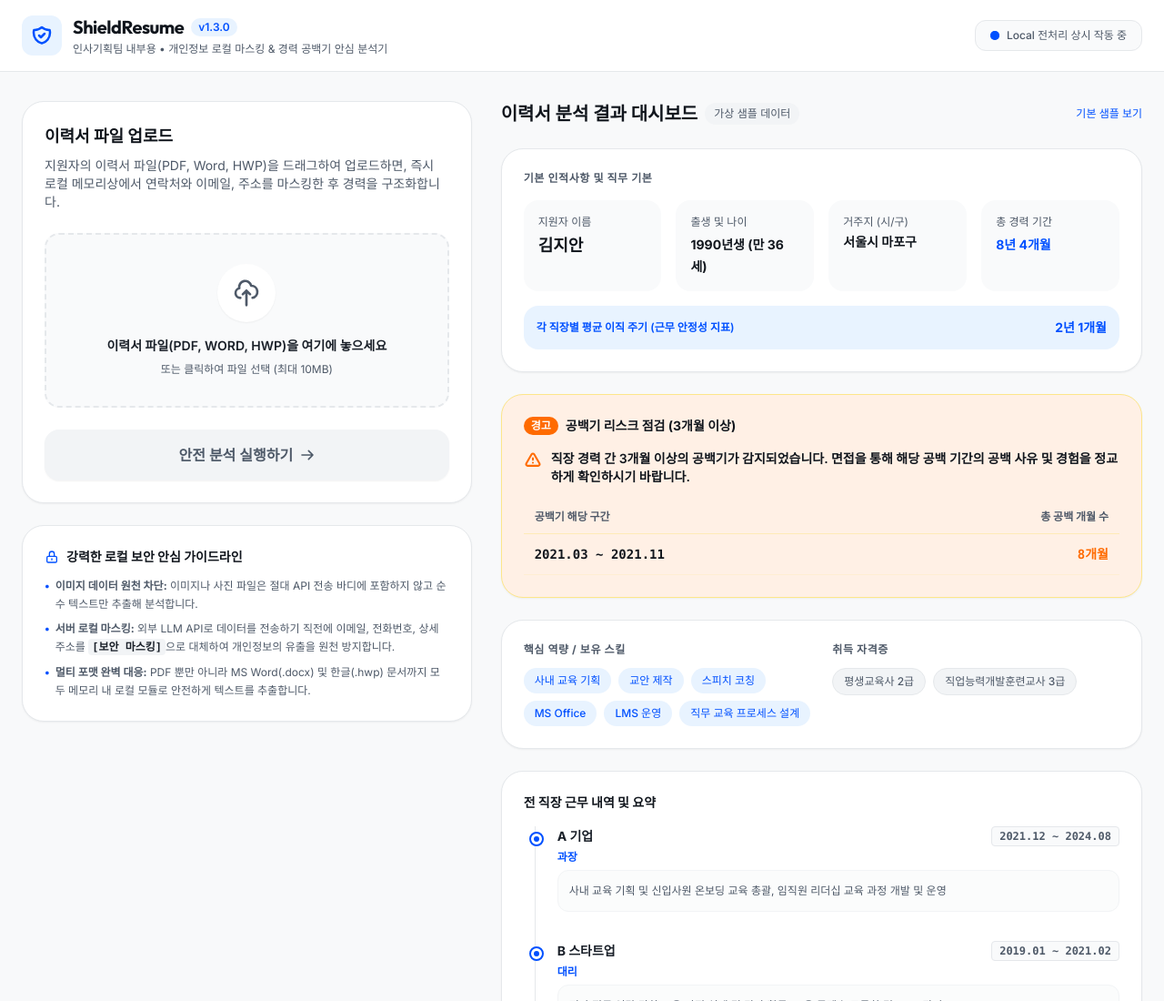
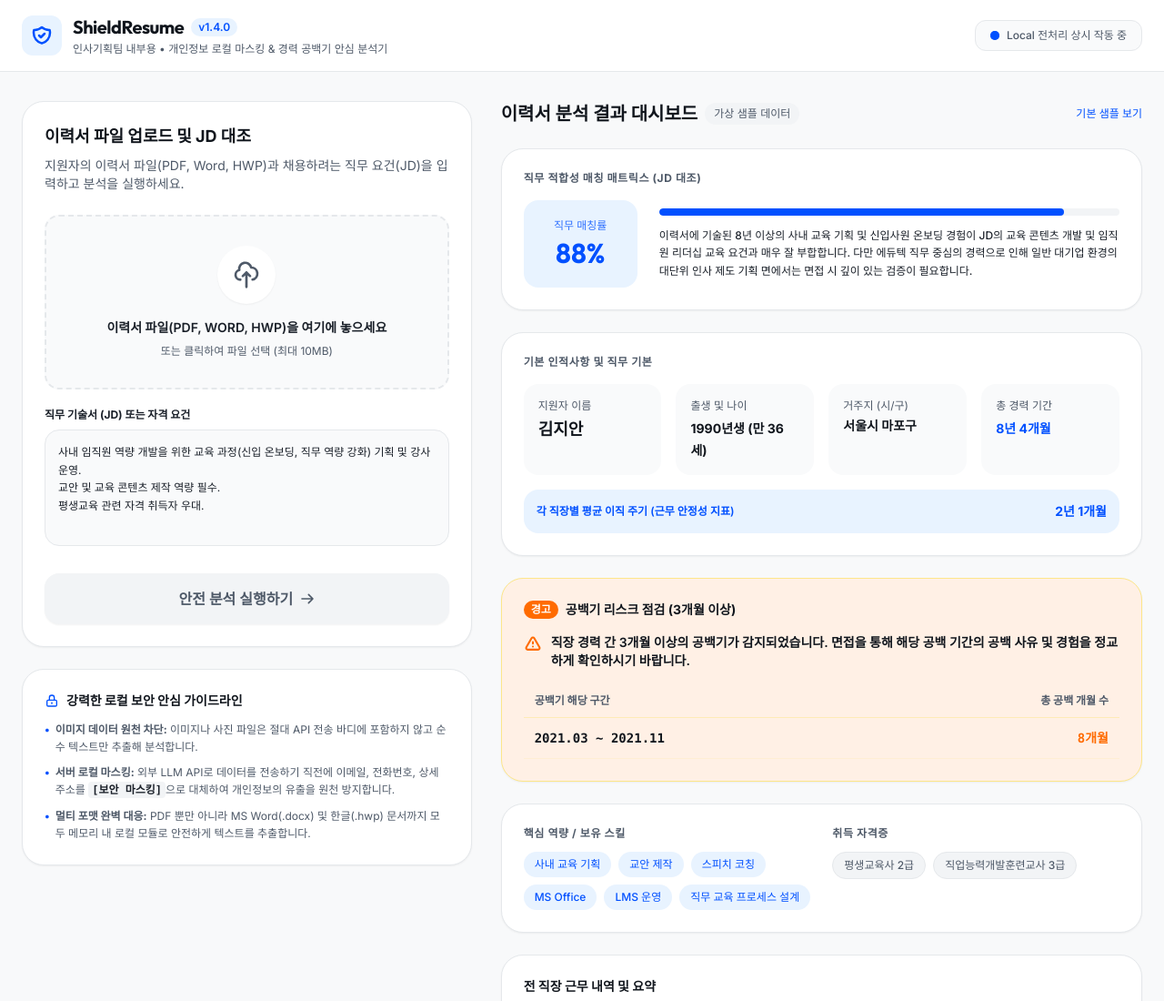
Before and after one commit to tnwjd028-dev/hr-resume-analyzer, a website: page index.html in a window 1280 px wide. Shown: the top 1100 px of the page at 91% size. Drawn offline with nearby package versions, Linux system fonts and the light colour scheme; no server answers.

Commit message:
feat: complete secure resume analyzer release

```diff
--- a/index.html
+++ b/index.html
@@ -73,7 +73,7 @@
         <div>
           <div class="flex items-center gap-2">
             <h1 class="text-xl font-bold tracking-tight text-toss-gray900 font-outfit">ShieldResume</h1>
-            <span class="px-2 py-0.5 text-xs font-semibold bg-toss-lightBlue text-toss-blue rounded-full">v1.3.0</span>
+            <span class="px-2 py-0.5 text-xs font-semibold bg-toss-lightBlue text-toss-blue rounded-full">v1.4.0</span>
           </div>
           <p class="text-xs text-toss-gray600 mt-0.5">인사기획팀 내부용 • 개인정보 로컬 마스킹 & 경력 공백기 안심 분석기</p>
         </div>
@@ -115,8 +115,8 @@
 
         <!-- Upload Card -->
         <div class="bg-white border border-toss-gray200 rounded-3xl p-6 shadow-sm">
-          <h2 class="text-lg font-bold text-toss-gray900 mb-2">이력서 파일 업로드</h2>
-          <p class="text-sm text-toss-gray600 mb-6">지원자의 이력서 파일(PDF, Word, HWP)을 드래그하여 업로드하면, 즉시 로컬 메모리상에서 연락처와 이메일, 주소를 마스킹한 후 경력을 구조화합니다.</p>
+          <h2 class="text-lg font-bold text-toss-gray900 mb-2">이력서 파일 업로드 및 JD 대조</h2>
+          <p class="text-sm text-toss-gray600 mb-6">지원자의 이력서 파일(PDF, Word, HWP)과 채용하려는 직무 요건(JD)을 입력하고 분석을 실행하세요.</p>
 
           <!-- Drag & Drop Zone -->
           <div id="dropZone" class="border-2 border-dashed border-toss-gray200 hover:border-toss-blue bg-toss-gray50 hover:bg-toss-lightBlue rounded-2xl p-8 flex flex-col items-center justify-center text-center cursor-pointer transition-all duration-200">
@@ -140,6 +140,12 @@
               <span id="fileNameSpan" class="text-xs font-semibold text-toss-gray800 truncate">resume.docx</span>
             </div>
             <button id="removeFileBtn" class="text-toss-gray600 hover:text-red-500 p-1 text-xs">삭제</button>
+          </div>
+
+          <!-- Job Description (JD) Input Area -->
+          <div class="mt-5">
+            <label for="jdInput" class="block text-xs font-bold text-toss-gray800 mb-2">직무 기술서 (JD) 또는 자격 요건</label>
+            <textarea id="jdInput" rows="5" class="w-full p-3.5 text-xs bg-toss-gray50 border border-toss-gray200 rounded-2xl focus:border-toss-blue focus:outline-none resize-none custom-scrollbar leading-relaxed font-sans" placeholder="이곳에 채용 공고나 필수 자격 요건을 입력하세요."></textarea>
           </div>
 
           <button id="analyzeBtn" disabled class="w-full mt-6 py-4 bg-toss-gray200 text-toss-gray600 hover:bg-toss-darkBlue hover:text-white disabled:bg-toss-gray100 disabled:text-toss-gray600 disabled:cursor-not-allowed font-semibold rounded-2xl transition-all duration-200 flex items-center justify-center gap-2 shadow-sm">
@@ -236,6 +242,28 @@
             <span id="dashboardModeBadge" class="text-xs font-normal bg-toss-gray200 text-toss-gray600 px-2.5 py-1 rounded-full">가상 샘플 데이터</span>
           </h2>
           <button id="resetDemoBtn" class="text-xs font-medium text-toss-blue hover:underline">기본 샘플 보기</button>
+        </div>
+
+        <!-- 0. 직무 기술서 (JD) 매칭률 카드 -->
+        <div id="jdMatchCard" class="bg-white border border-toss-gray200 rounded-3xl p-6 shadow-sm">
+          <h3 class="text-xs font-bold text-toss-gray600 uppercase tracking-wider mb-4">직무 적합성 매칭 매트릭스 (JD 대조)</h3>
+          <div class="flex flex-col sm:flex-row items-stretch gap-6">
+            <!-- Gauge circle or bold text representation -->
+            <div class="flex flex-col items-center justify-center bg-toss-lightBlue text-toss-blue px-6 py-5 rounded-2xl shrink-0 min-w-[125px]">
+              <span class="text-xs font-medium text-toss-blue/80 block mb-1">직무 매칭률</span>
+              <span id="jdMatchRate" class="text-3xl font-black font-outfit">88%</span>
+            </div>
+
+            <!-- Description and progress indicator -->
+            <div class="flex-1 flex flex-col justify-center">
+              <div class="w-full bg-toss-gray100 rounded-full h-2 mb-3 overflow-hidden">
+                <div id="jdMatchProgress" class="bg-toss-blue h-2 rounded-full transition-all duration-500" style="width: 88%;"></div>
+              </div>
+              <p id="jdMatchReason" class="text-xs text-toss-gray800 font-medium leading-relaxed">
+                이력서에 기술된 8년 이상의 사내 교육 기획 및 신입사원 온보딩 경험이 JD의 교육 콘텐츠 개발 및 임직원 리더십 교육 요건과 매우 잘 부합합니다. 다만 에듀텍 직무 중심의 경력으로 인해 일반 대기업 환경의 대단위 인사 제도 기획 면에서는 면접 시 깊이 있는 검증이 필요합니다.
+              </p>
+            </div>
+          </div>
         </div>
 
         <!-- 1. 기본 인적사항 카드 -->
@@ -347,6 +375,8 @@
       location: "서울시 마포구",
       total_experience: "8년 4개월",
       average_tenure: "2년 1개월",
+      match_rate: "88%",
+      match_reason: "이력서에 기술된 8년 이상의 사내 교육 기획 및 신입사원 온보딩 경험이 JD의 교육 콘텐츠 개발 및 임직원 리더십 교육 요건과 매우 잘 부합합니다. 다만 에듀텍 직무 중심의 경력으로 인해 일반 대기업 환경의 대단위 인사 제도 기획 면에서는 면접 시 깊이 있는 검증이 필요합니다.",
       gap_periods: [
         {
           period: "2021.03 ~ 2021.11",
@@ -395,9 +425,14 @@
     const apiKeyWarning = document.getElementById('apiKeyWarning');
     const dashboardModeBadge = document.getElementById('dashboardModeBadge');
     const resetDemoBtn = document.getElementById('resetDemoBtn');
+    const jdInput = document.getElementById('jdInput');
 
     // State Variables
     let selectedFile = null;
+
+    // Default JD value placeholder
+    const defaultJdExample = "사내 임직원 역량 개발을 위한 교육 과정(신입 온보딩, 직무 역량 강화) 기획 및 강사 운영.\n교안 및 교육 콘텐츠 제작 역량 필수.\n평생교육 관련 자격 취득자 우대.";
+    jdInput.value = defaultJdExample;
 
     // Render Function
     function renderResult(data, isSample = false) {
@@ -407,6 +442,25 @@
       } else {
         dashboardModeBadge.textContent = "실시간 분석 완료";
         dashboardModeBadge.className = "text-xs font-bold bg-toss-lightBlue text-toss-blue px-2.5 py-1 rounded-full";
+      }
+
+      // Render JD Matching Card
+      const jdMatchCard = document.getElementById('jdMatchCard');
+      const jdMatchRate = document.getElementById('jdMatchRate');
+      const jdMatchProgress = document.getElementById('jdMatchProgress');
+      const jdMatchReason = document.getElementById('jdMatchReason');
+
+      if (data.match_rate) {
+        jdMatchCard.classList.remove('hidden');
+        jdMatchRate.textContent = data.match_rate;
+        const pct = parseInt(data.match_rate.replace(/[^0-9]/g, '')) || 0;
+        jdMatchProgress.style.width = `${pct}%`;
+        jdMatchReason.textContent = data.match_reason || '분석 이유 요약이 제공되지 않았습니다.';
+      } else {
+        // Fallback when matching is bypassed
+        jdMatchRate.textContent = '0%';
+        jdMatchProgress.style.width = '0%';
+        jdMatchReason.textContent = '직무 기술서 요건이 입력되지 않았거나 대조되지 않았습니다.';
       }
 
       document.getElementById('resName').textContent = data.name || '-';
@@ -584,7 +638,6 @@
       }
     });
 
-    // 지원되는 확장자 목록 검증 스크립트 업데이트
     function handleFileSelect(file) {
       const fileName = file.name;
       const ext = fileName.split('.').pop().toLowerCase();
@@ -617,6 +670,7 @@
     }
 
     resetDemoBtn.addEventListener('click', () => {
+      jdInput.value = defaultJdExample;
       renderResult(sampleData, true);
     });
 
@@ -626,6 +680,7 @@
 
       const formData = new FormData();
       formData.append('resume', selectedFile);
+      formData.append('jdText', jdInput.value); // JD 데이터 전송 추가
 
       processingCard.classList.remove('hidden');
       setStepState(1, 'active', '이력서 파일 업로드 및 분석 요청 중...');
@@ -644,8 +699,8 @@
         });
 
         setStepState(2, 'done', '로컬 개인정보 마스킹 완료 (전화/이메일/주소 차단)');
-        setStepState(3, 'active', 'Gemini AI 커리어 구조화 분석 중...');
-        updateProgress(75, 'Gemini 2.5 Flash를 이용한 공백기 산출 및 맞춤 질문 도출 중...');
+        setStepState(3, 'active', 'Gemini AI 커리어 구조화 및 JD 대조 분석 중...');
+        updateProgress(75, 'Gemini 2.5 Flash를 이용한 매칭도 연산 및 공백기 산출 중...');
 
         const result = await response.json();
 
@@ -653,7 +708,7 @@
           throw new Error(result.error || '이력서 분석에 실패했습니다.');
         }
 
-        setStepState(3, 'done', 'Gemini API 커리어 데이터 구조화 성공');
+        setStepState(3, 'done', 'Gemini API 직무 매칭 및 데이터 구조화 성공');
         updateProgress(100, '모든 분석이 완료되었습니다!');
 
         setTimeout(() => {
```
Also changed, not shown: server.js (+26 -11 lines), 1 other file.
